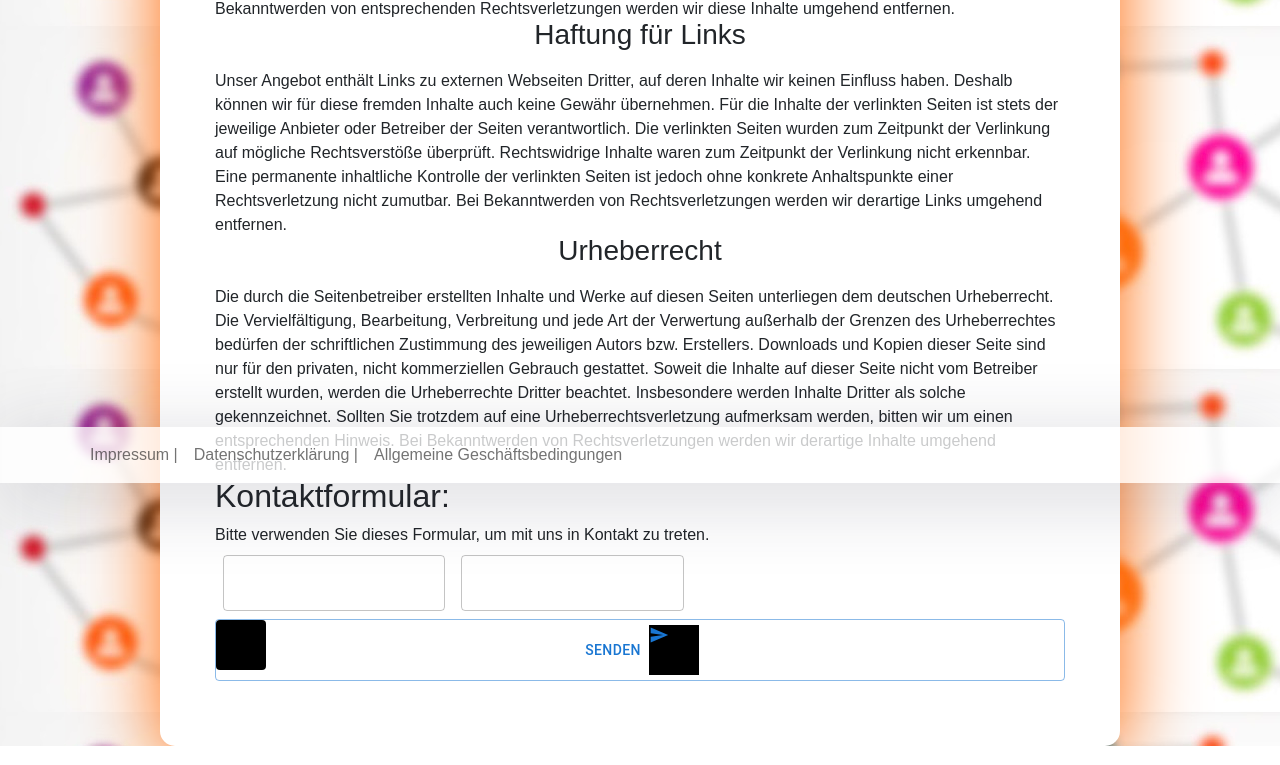
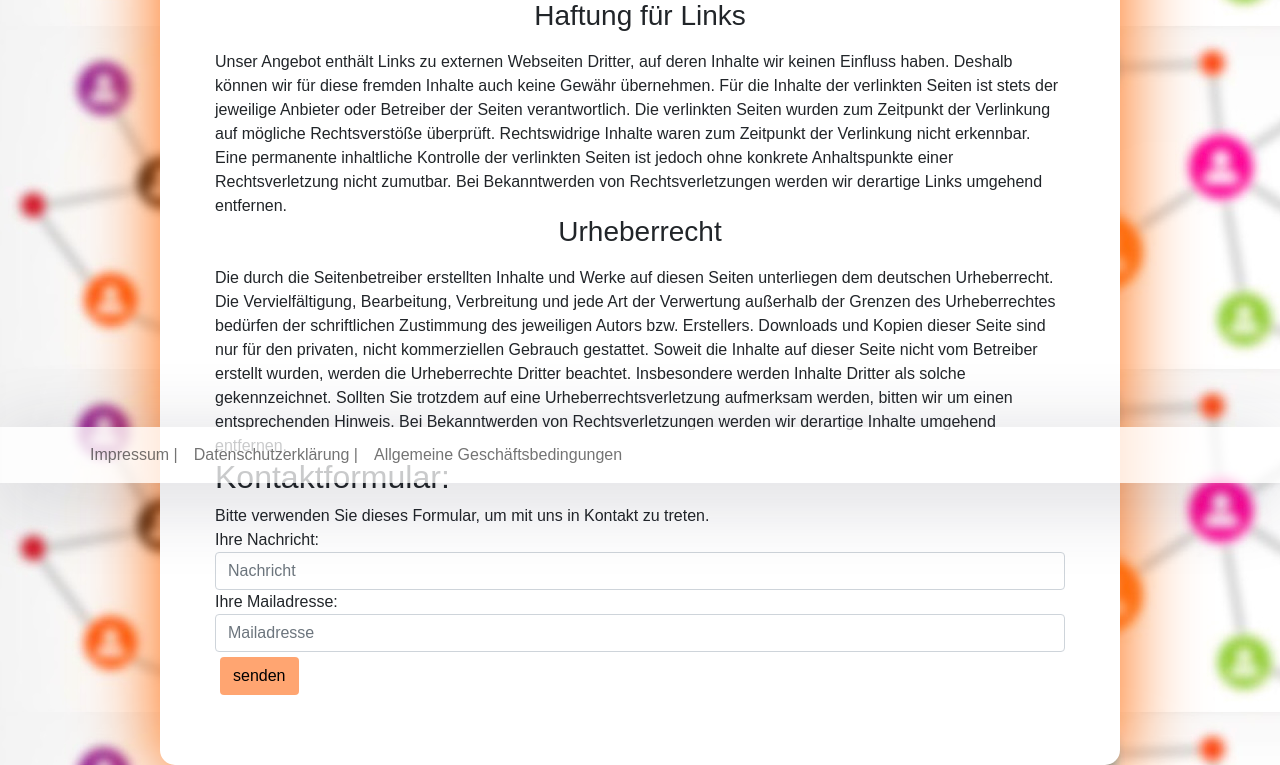
Before and after one commit to Click13/Webprojekt, a React (Create React App) app in the folder frontend/: page /impressum in a window 1280 px wide. Shown: the part 317-1082 px from the top of the page. Built offline with nearby package versions, Linux system fonts and the light colour scheme.

Commit message:
fix aller Buttons

```diff
--- a/frontend/src/components/Impressum.js
+++ b/frontend/src/components/Impressum.js
@@ -8,7 +8,6 @@ import FormHelperText from '@mui/material/FormHelperText';
 import Stack from '@mui/material/Stack';
 import Button from '@mui/material/Button';
 import SendIcon from '@mui/icons-material/Send';
-import Avatar from '@mui/material/Avatar';
 
 
 export default class Impressum extends Component {
@@ -83,34 +82,23 @@ export default class Impressum extends Component {
                 Kontaktformular:
             </h2>
             Bitte verwenden Sie dieses Formular, um mit uns in Kontakt zu treten.
-            <Box component="form"
-                sx={{'& .MuiTextField-root': { m: 1, width: '25ch'}}}
-                noValidate
-                autoComplete = "off"
-            >
-            <form onSubmit={this.handleSubmit}>
-            <TextField
-                required
-                id="outlined-multiline-flexible"
-                multiline
-                margin="dense"
-            />
-            <TextField
-                required
-                margin="dense"
-                multiline="false"
-                id="outlined-multiline-flexible"
-            />
-            <Stack spacing={2}>
-                <Button variant="outlined" size="medium" endIcon={<SendIcon />}
-                fullWidth
-                >
-                    Senden
-                </Button>
-
-            </Stack>
+            <form>
+                <div className="form-group">
+                    <label>
+                        Ihre Nachricht:
+                    </label>
+                    <input type="text" className="form-control" placeholder="Nachricht" />
+                </div>
+                <div className="form-group">
+                    <label>
+                        Ihre Mailadresse:
+                    </label>
+                    <input type="text" className="form-control" placeholder="Mailadresse" />
+                </div>
+                <button type="submit" className="button btn">
+                    senden
+                </button>
             </form>
-            </Box>
             </div>
             </div>
             </div>
--- a/frontend/src/components/SignUp.js
+++ b/frontend/src/components/SignUp.js
@@ -1,5 +1,13 @@
 import React, { Component } from "react";
 import { BrowserRouter as Router, Switch, Route, Link } from "react-router-dom";
+import TextField from'@mui/material/TextField';
+import FormControl, { useFormControl } from '@mui/material/FormControl';
+import OutlinedInput from '@mui/material/OutlinedInput';
+import Box from '@mui/material/Box';
+import FormHelperText from '@mui/material/FormHelperText';
+import Stack from '@mui/material/Stack';
+import Button from '@mui/material/Button';
+import SendIcon from '@mui/icons-material/Send';
 
 import '../css/Login.css'
 import '../css/Navbar.css'
@@ -27,7 +35,7 @@ export default class SignUp extends Component {
             <div className="App">
             <div className="outer">
             <div className="inner">
-            <form>
+            <form onSubmit={this.handleSubmit}>
                 <h3>Register</h3>
 
                 <div className="form-group">
@@ -50,9 +58,13 @@ export default class SignUp extends Component {
                     <input type="password" className="form-control" placeholder="Enter password" />
                 </div>
 
-                <button type="submit" className="button btn">Register</button>
+                <button type="submit" className="button btn">
+                    senden
+                </button>
                 <p className="forgot-password text-right ">
-                <Link className="nav-link" to={"/sign-in"}>Already registered, log in?</Link>
+                    <Link className="nav-link" to={"/sign-in"}>
+                        Already registered, log in?
+                    </Link>
                 </p>
             </form>
             </div>
--- a/frontend/src/css/Login.css
+++ b/frontend/src/css/Login.css
@@ -73,8 +73,9 @@ body, html, .App, #root, .outer {
 .button {
   background-color: #ff610691;
   color:black;
+  margin: 5px;
+}
 
-}
 span {
   width: 50px;
   height: 50px;
```
